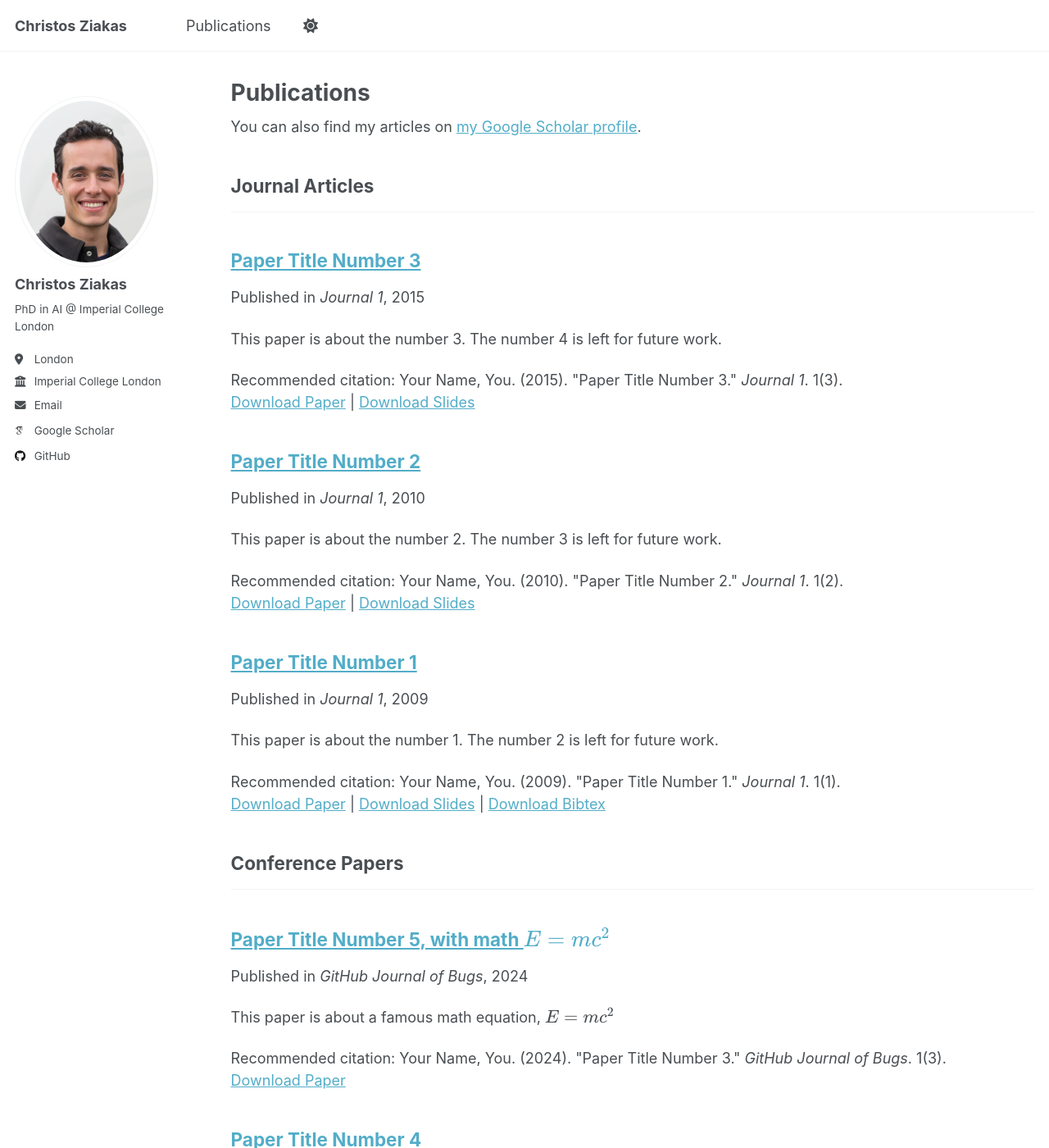
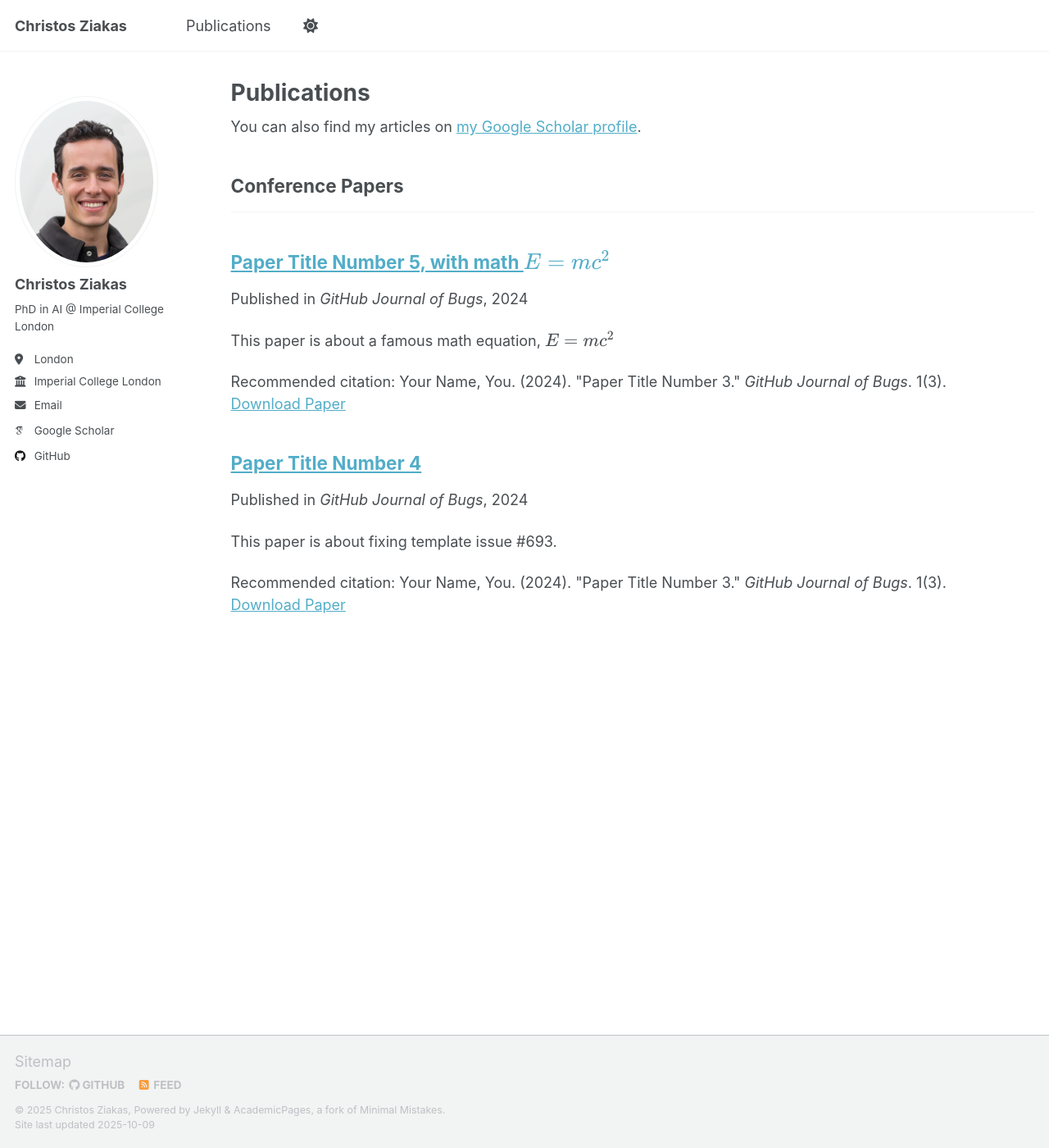
Before and after one commit to chziakas/chziakas.github.io, a Jekyll site: the page built from _pages/publications.html, in a window 1280 px wide and 1400 px high. Shown: the whole window at 82% size. Built offline with Jekyll 4.4.1, drawn with Linux system fonts in a browser that asks for light colours; some web fonts are replaced; a script that is not in the unit is left out.

```diff
--- a/_publications/2009-10-01-paper-title-number-1.md
+++ /dev/null
@@ -1,14 +0,0 @@
----
-title: "Paper Title Number 1"
-collection: publications
-category: manuscripts
-permalink: /publication/2009-10-01-paper-title-number-1
-excerpt: 'This paper is about the number 1. The number 2 is left for future work.'
-date: 2009-10-01
-venue: 'Journal 1'
-slidesurl: 'http://academicpages.github.io/files/slides1.pdf'
-paperurl: 'http://academicpages.github.io/files/paper1.pdf'
-bibtexurl: 'http://academicpages.github.io/files/bibtex1.bib'
-citation: 'Your Name, You. (2009). &quot;Paper Title Number 1.&quot; <i>Journal 1</i>. 1(1).'
----
-The contents above will be part of a list of publications, if the user clicks the link for the publication than the contents of section will be rendered as a full page, allowing you to provide more information about the paper for the reader. When publications are displayed as a single page, the contents of the above "citation" field will automatically be included below this section in a smaller font.
--- a/_publications/2010-10-01-paper-title-number-2.md
+++ /dev/null
@@ -1,14 +0,0 @@
----
-title: "Paper Title Number 2"
-collection: publications
-category: manuscripts
-permalink: /publication/2010-10-01-paper-title-number-2
-excerpt: 'This paper is about the number 2. The number 3 is left for future work.'
-date: 2010-10-01
-venue: 'Journal 1'
-slidesurl: 'http://academicpages.github.io/files/slides2.pdf'
-paperurl: 'http://academicpages.github.io/files/paper2.pdf'
-citation: 'Your Name, You. (2010). &quot;Paper Title Number 2.&quot; <i>Journal 1</i>. 1(2).'
----
-
-The contents above will be part of a list of publications, if the user clicks the link for the publication than the contents of section will be rendered as a full page, allowing you to provide more information about the paper for the reader. When publications are displayed as a single page, the contents of the above "citation" field will automatically be included below this section in a smaller font.
--- a/_publications/2015-10-01-paper-title-number-3.md
+++ /dev/null
@@ -1,14 +0,0 @@
----
-title: "Paper Title Number 3"
-collection: publications
-category: manuscripts
-permalink: /publication/2015-10-01-paper-title-number-3
-excerpt: 'This paper is about the number 3. The number 4 is left for future work.'
-date: 2015-10-01
-venue: 'Journal 1'
-slidesurl: 'http://academicpages.github.io/files/slides3.pdf'
-paperurl: 'http://academicpages.github.io/files/paper3.pdf'
-citation: 'Your Name, You. (2015). &quot;Paper Title Number 3.&quot; <i>Journal 1</i>. 1(3).'
----
-
-The contents above will be part of a list of publications, if the user clicks the link for the publication than the contents of section will be rendered as a full page, allowing you to provide more information about the paper for the reader. When publications are displayed as a single page, the contents of the above "citation" field will automatically be included below this section in a smaller font.
```
Also changed, not shown: _publications/2023-backbonelearn.md (+0 -1 lines), _publications/2025-shutdownable-agents.md (+1 -1 lines), _publications/2025-tta-progress-estimation.md (+1 -1 lines).
